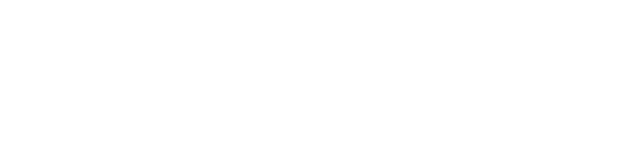
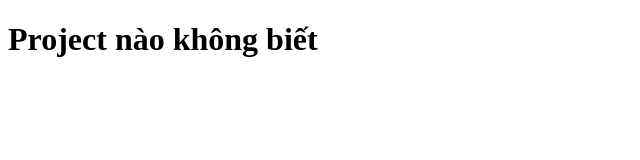
Before and after one commit to NganHa162/project1, a plain HTML site: page index.html in a window 1280 px wide. Shown: the whole page, without its empty margins (0-640 px from the left). Drawn offline with Linux system fonts and the light colour scheme.

Commit message:
second commit

```diff
--- a/index.html
+++ b/index.html
@@ -5,5 +5,7 @@
     <meta name="viewport" content="width=device-width, initial-scale=1.0" />
     <title>Document</title>
   </head>
-  <body></body>
+  <body>
+    <h1>Project nào không biết</h1>
+  </body>
 </html>
```
